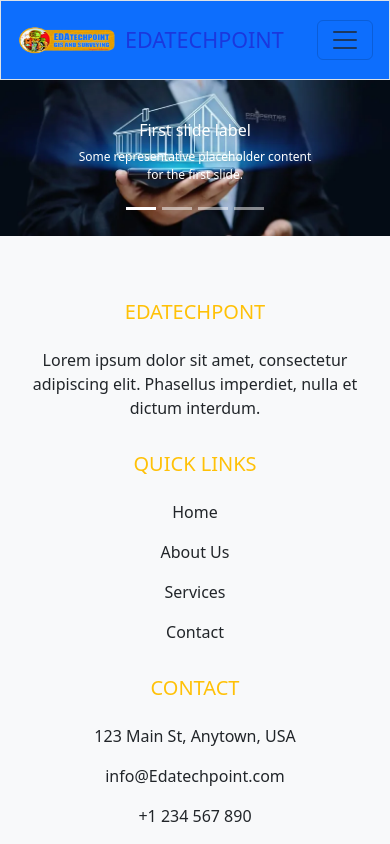
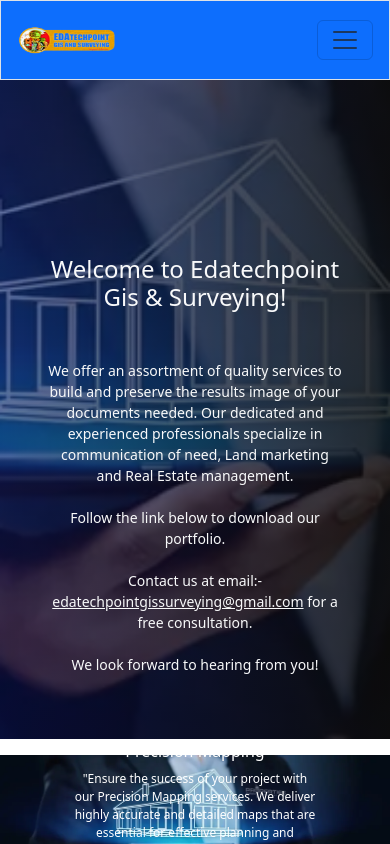
Before and after one commit to Adebayoisreal122/Edatechpoint, a React (Vite) app: page /#/ in a window 390 px wide. Shown: the top 844 px of the page. Built offline with nearby package versions, Linux system fonts and the light colour scheme.

Commit message:
i made some changes

```diff
--- a/src/App.css
+++ b/src/App.css
@@ -78,14 +78,11 @@
 
 
 .carousel-item img {
-    height: 100vh; /* Set your desired height */
+    height: 90vh; /* Set your desired height */
     object-fit: cover; /* Ensures the image covers the container without stretching */
     width: 100%; /* Ensures the image takes the full width */
   }
-  /* .carousel-item img {
-    width: 100%;
-    height: auto;
-  } */
+
 
   .carousel-caption {
     text-align: center;
@@ -120,6 +117,76 @@
       font-size: 0.75rem;
     }
   }
+  /* HOME */
+  .Home {
+    background-image: linear-gradient(90deg, rgba(9, 17, 85, 0.582) 0%, rgba(12, 11, 11, 0.836) 100%), url('/images/proper.webp');
+  background-size: cover;
+  background-repeat: no-repeat;
+  background-position: center;
+  height: 100vh;
+  padding-top: 15vh;
+  position: relative;
+  display: flex;
+  align-items: center;
+  justify-content: center;
+  color: white;
+  text-align: center;
+  }
+  .welcome {
+    font-size: 2.5rem;
+  }
+  .container {
+    width: 85%;
+    padding: 5rem;
+  }
+
+  .welcome {
+    font-size: 2.5rem;
+  }
+
+  .expe {
+    font-size: 1.25rem;
+  }
+
+  .expe {
+    font-size: 1.25rem;
+  }
+  @media (max-width: 768px) {
+    .welcome {
+      font-size: 2rem;
+    }
+    .expe {
+      font-size: 1rem;
+    }
+    .container {
+      width: 100%;
+      padding: 2rem 1rem;
+    }
+
+    .Home{
+      height: auto;
+      width: 100%;
+
+    }
+  }
+
+  @media (max-width: 576px) {
+    .welcome {
+      font-size: 1.5rem;
+    }
+    .expe {
+      font-size: 0.875rem;
+    }
+    .container {
+      width: 100%;
+      padding: 1rem;
+    }
+    .Home{
+      height: auto;
+      width: 100%;
+
+    }
+    }
 
 
   /* FOOTER */
--- a/src/components/About.jsx
+++ b/src/components/About.jsx
@@ -7,7 +7,7 @@ function About() {
       <h2 className="text-center mb-4">About Us</h2>
       <div className="row">
         <div className="col-md-6">
-          <img src="https://via.placeholder.com/500" alt="About Us" className="img-fluid mb-4" />
+          <img src="/images/rdatech.webp" alt="About Us" className="img-fluid mb-4" />
         </div>
         <div className="col-md-6">
           <h5>Our Company</h5>
@@ -21,6 +21,8 @@ function About() {
             <li>Excellence: We strive for excellence in everything we do.</li>
             <li>Customer Focus: We put our clients at the heart of everything we do.</li>
           </ul>
+          <h5>About us</h5>
+          <p>As one of the leading Organisation in the survey area, we attribute our reputation to the lasting customer relationships we’ve developed throughout the years. We believe that all of our customers deserve the highest level of service, and we are committed to providing just that. Explore the rest of our site to learn more about what we have to offer, and get in touch with any questions. Edatechpoint Gis & Surveying is here for you.</p>
         </div>
       </div>
     </div>
--- a/src/components/Home.jsx
+++ b/src/components/Home.jsx
@@ -3,6 +3,21 @@ import React from 'react'
 function Home() {
   return (
     <>
+
+<div className=" Home mb-3 ">
+
+<div className='container w-85 text-center p-5 '>
+<h1 className='text-light welcome'>Welcome to Edatechpoint Gis & Surveying!</h1>
+<p className='text-light mt-5 expe'>We offer an assortment of quality services to build and preserve the results image of your documents needed. Our dedicated and experienced professionals specialize in communication of need, Land marketing and Real Estate management.
+<br /><br />
+Follow the link below to download our portfolio.
+<br /><br />
+Contact us at email:- <a href="mailto:edatechpointgissurveying@gmail.com" className="text-light">edatechpointgissurveying@gmail.com</a> for a free consultation.
+<br /><br />
+ We look forward to hearing from you!</p>
+</div>
+    </div>
+
 
 <div id="carouselExampleCaptions" className="carousel slide carousel-fade" data-bs-ride="carousel">
   <div className="carousel-indicators">
@@ -16,29 +31,29 @@ function Home() {
     <div className="carousel-item active">
       <img src="/images/proper.webp" className="d-block w-100" alt="..."/>
       <div className="carousel-caption ">
-        <h5>First slide label</h5>
-        <p>Some representative placeholder content for the first slide.</p>
+        <h5>Precision Mapping</h5>
+        <p>"Ensure the success of your project with our Precision Mapping services. We deliver highly accurate and detailed maps that are essential for effective planning and development."</p>
       </div>
     </div>
     <div className="carousel-item">
       <img src="/images/cde.webp" className="d-block w-100" alt="..."/>
       <div className="carousel-caption ">
-        <h5>Second slide label</h5>
-        <p>Some representative placeholder content for the second slide.</p>
+        <h5>Boundary Surveys</h5>
+        <p>"Resolve property disputes and establish clear property lines with our expert Boundary Surveys. Our detailed reports will give you the peace of mind you need."</p>
       </div>
     </div>
     <div className="carousel-item">
       <img src="/images/surv3.jpg" className="d-block w-100" alt="..."/>
       <div className="carousel-caption ">
-        <h5>Third slide label</h5>
-        <p>Some representative placeholder content for the second slide.</p>
+        <h5>Topographic Surveys</h5>
+        <p>"Optimize your construction plans with our Topographic Surveys. We offer comprehensive surveys that map out the contours and features of your land."</p>
       </div>
     </div>
     <div className="carousel-item">
       <img src="/images/proper.webp" className="d-block w-100" alt="..."/>
       <div className="carousel-caption ">
-        <h5>Forth slide label</h5>
-        <p>Some representative placeholder content for the third slide.</p>
+        <h5>Property Valuation</h5>
+        <p>"Get an accurate and reliable Property Valuation with our expert real estate services. Whether you’re buying, selling, or investing, we provide assessments you can trust."        </p>
       </div>
     </div>
   </div>
--- a/src/components/Navbar.jsx
+++ b/src/components/Navbar.jsx
@@ -28,7 +28,7 @@ function Navbar() {
   <div className="container-fluid">
     <Link to={"/"} className=" d-flex gap-2 navbar-brand">
       <img src="/images/edalogo.png"  style={{ height: '60px', width: '100px' }} alt="" />
-      <h4 className='my-auto'>EDATECHPOINT</h4></Link>
+    </Link>
     <button className="navbar-toggler" type="button" data-bs-toggle="collapse" data-bs-target="#navbarText" aria-controls="navbarText" aria-expanded="false" aria-label="Toggle navigation">
       <span className="navbar-toggler-icon"></span>
     </button>
--- a/src/components/Service.jsx
+++ b/src/components/Service.jsx
@@ -10,7 +10,7 @@ function Service() {
           <div className="card mb-4">
             <img src="https://via.placeholder.com/400" className="card-img-top" alt="Residential Real Estate" />
             <div className="card-body">
-              <h5 className="card-title">Residential Real Estate</h5>
+              <h5 className="card-title">Charing Analysis </h5>
               <p className="card-text">
                 We help you find the perfect home. Our expert agents are here to guide you through every step of the process.
               </p>
@@ -21,7 +21,7 @@ function Service() {
           <div className="card mb-4">
             <img src="https://via.placeholder.com/400" className="card-img-top" alt="Commercial Real Estate" />
             <div className="card-body">
-              <h5 className="card-title">Commercial Real Estate</h5>
+              <h5 className="card-title">Cadastral survey</h5>
               <p className="card-text">
                 Whether you are looking to buy, sell, or lease commercial properties, we have the expertise to assist you.
               </p>
@@ -32,7 +32,62 @@ function Service() {
           <div className="card mb-4">
             <img src="https://via.placeholder.com/400" className="card-img-top" alt="Land Surveying" />
             <div className="card-body">
-              <h5 className="card-title">Land Surveying</h5>
+              <h5 className="card-title"> Engineering survey </h5>
+              <p className="card-text">
+                Our professional land surveying services ensure accurate and reliable results for your property needs.
+              </p>
+            </div>
+          </div>
+        </div>
+        <div className="col-md-4">
+          <div className="card mb-4">
+            <img src="https://via.placeholder.com/400" className="card-img-top" alt="Land Surveying" />
+            <div className="card-body">
+              <h5 className="card-title">Real estate consultant </h5>
+              <p className="card-text">
+                Our professional land surveying services ensure accurate and reliable results for your property needs.
+              </p>
+            </div>
+          </div>
+        </div>
+        <div className="col-md-4">
+          <div className="card mb-4">
+            <img src="https://via.placeholder.com/400" className="card-img-top" alt="Land Surveying" />
+            <div className="card-body">
+              <h5 className="card-title"> Giving out a legal document necessary at hand for the right accuracy produced.</h5>
+              <p className="card-text">
+                Our professional land surveying services ensure accurate and reliable results for your property needs.
+              </p>
+            </div>
+          </div>
+        </div>
+        <div className="col-md-4">
+          <div className="card mb-4">
+            <img src="https://via.placeholder.com/400" className="card-img-top" alt="Land Surveying" />
+            <div className="card-body">
+              <h5 className="card-title">Perimeter Survey Plan</h5>
+              <p className="card-text">
+                Our professional land surveying services ensure accurate and reliable results for your property needs.
+              </p>
+            </div>
+          </div>
+        </div>
+        <div className="col-md-4">
+          <div className="card mb-4">
+            <img src="https://via.placeholder.com/400" className="card-img-top" alt="Land Surveying" />
+            <div className="card-body">
+              <h5 className="card-title">Layout design </h5>
+              <p className="card-text">
+                Our professional land surveying services ensure accurate and reliable results for your property needs.
+              </p>
+            </div>
+          </div>
+        </div>
+        <div className="col-md-4">
+          <div className="card mb-4">
+            <img src="https://via.placeholder.com/400" className="card-img-top" alt="Land Surveying" />
+            <div className="card-body">
+              <h5 className="card-title">Modelling design</h5>
               <p className="card-text">
                 Our professional land surveying services ensure accurate and reliable results for your property needs.
               </p>
```
